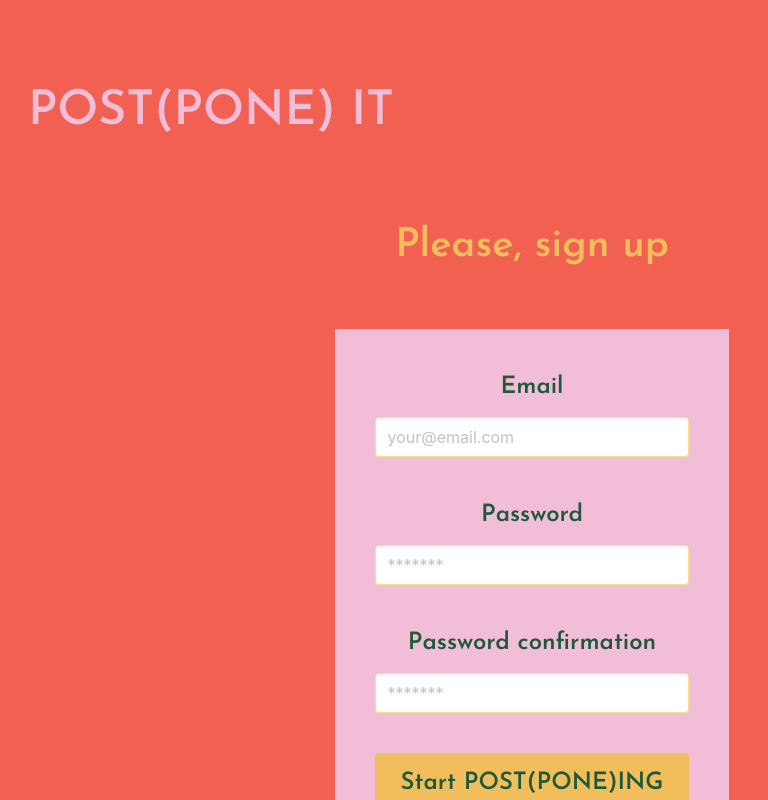
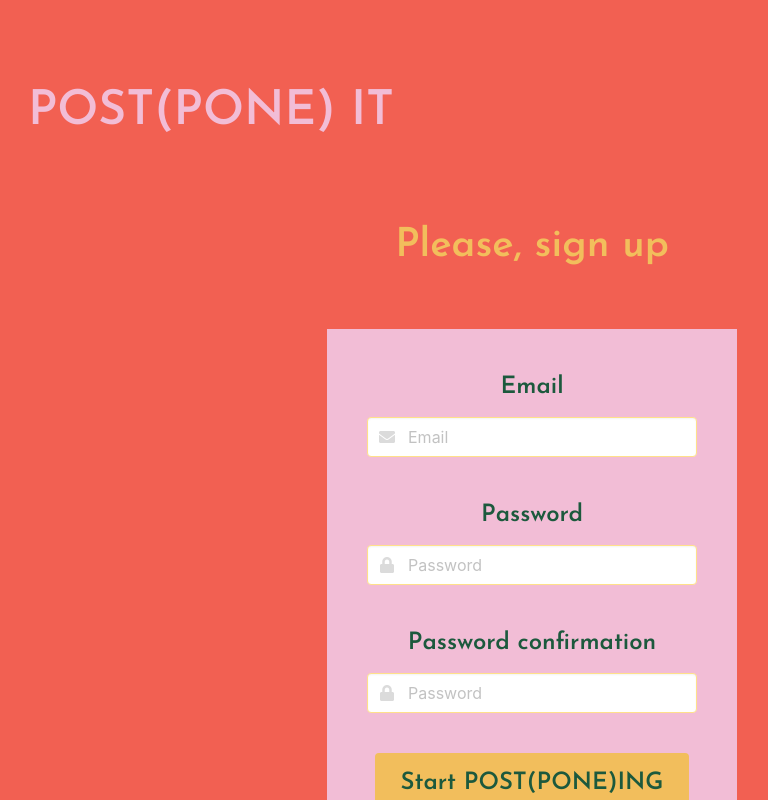
Before and after one commit to ainallamas/IronhackFinalProject, a Vue app: page /#/auth/login in a window 1280 px wide. Both pictures are taken after typing "name@example.com", "Sample123" into the empty fields and a click on the button "LOG IN". Shown: the top 800 px of the page, without its empty margins (108-876 px from the left). Built offline with nearby package versions, Linux system fonts and the light colour scheme; no server answers.

Commit message:
login and register modif

```diff
--- a/src/components/DeleteConfirmation.vue
+++ b/src/components/DeleteConfirmation.vue
@@ -23,7 +23,6 @@
 
 
 <script setup>
-
 import {defineEmits} from 'vue';
 
 const emits = defineEmits (['accept', 'cancel']);
@@ -35,7 +34,6 @@ const delTask = () => {
 const delModal = () => {
     emits('cancel')
 };
-
 
 </script>
 
--- a/src/components/FooterSignature.vue
+++ b/src/components/FooterSignature.vue
@@ -20,7 +20,6 @@
 
 
 <style scoped>
-
 @import url('https://fonts.googleapis.com/css2?family=Josefin+Sans:wght@400;600&display=swap');
 
 footer {
--- a/src/components/Login.vue
+++ b/src/components/Login.vue
@@ -12,15 +12,21 @@
     <form @submit.prevent="onSubmit">
         <div class="field">
             <label class="label is-size-4 has-text-weight-bold">Email</label>
-            <div class="control">
-            <input v-model="email" class="input is-warning" type="email" placeholder="your@email.com">
+            <div class="control has-icons-left has-icons-right">
+            <input v-model="email" class="input is-warning" type="email" placeholder="Email">
+            <span class="icon is-small is-left">
+                <i class="fas fa-envelope"></i>
+            </span>
             </div>
         </div>
         <div class="field">
             <label class="label is-size-4 has-text-weight-bold">Password</label>
-                <div class="control">
+            <div class="control has-icons-left has-icons-right">
                 <!-- Con el v-model almacenamos/vinculamos las variables al input que queramos -->
-                <input v-model="password" class="input is-warning" type="password" placeholder="*******">
+            <input v-model="password" class="input is-warning" type="password" placeholder="Password">
+            <span class="icon is-small is-left">
+                <i class="fas fa-lock"></i>
+            </span>
             </div>
         </div>
         <div class="field">
@@ -44,13 +50,11 @@
 </template>
 
 <script setup>
-
 import { ref } from 'vue'
 import { useAuthStore } from '../store/auth'
 import { useRouter } from 'vue-router'
 import { createClient } from '@supabase/supabase-js'
 import { storeToRefs } from 'pinia'
-
 
 const supabase = createClient(import.meta.env.VITE_SUPABASE_URL, import.meta.env.VITE_SUPABASE_KEY);
 const router = useRouter();
@@ -63,7 +67,7 @@ const password = ref ('');
 // Missatge alerta dels errors:
 const alerta = ref('');
 
-
+// Funció del login:
 const onSubmit = (async () => {
 try {
     await authStore.login(email.value, password.value);
@@ -83,7 +87,6 @@ catch (error) {
 </script>
 
 <style scoped>
-
 @import url('https://fonts.googleapis.com/css2?family=Josefin+Sans:wght@400;600&display=swap');
 
 label {
@@ -151,5 +154,4 @@ a:hover {
     color: #1C593D;
 }
 
-
 </style>
--- a/src/components/NavbarLogin.vue
+++ b/src/components/NavbarLogin.vue
@@ -14,14 +14,13 @@
 </nav>
 </div>
 
-
 </template>
 
 <script setup>
+
 </script>
 
 <style scoped>
-
 @import url('https://fonts.googleapis.com/css2?family=Josefin+Sans:wght@400;600&display=swap');
 
 .title {
--- a/src/components/Register.vue
+++ b/src/components/Register.vue
@@ -12,22 +12,30 @@
     <form @submit.prevent="onSubmit">
         <div class="field">
             <label class="label is-size-4 has-text-weight-bold">Email</label>
-            <div class="control">
-            <input v-model="email" class="input is-warning" type="email" placeholder="your@email.com">
+            <div class="control has-icons-left has-icons-right">
+            <input v-model="email" class="input is-warning" type="email" placeholder="Email">
+            <span class="icon is-small is-left">
+                <i class="fas fa-envelope"></i>
+            </span>
             </div>
         </div>
         <div class="field">
             <label class="label is-size-4 has-text-weight-bold">Password</label>
-            <div class="control">
+            <div class="control has-icons-left has-icons-right">
                 <!-- Con el v-model almacenamos/vinculamos las variables al input que queramos -->
-            <input v-model="password" class="input  is-warning" type="password" placeholder="*******">
+            <input v-model="password" class="input  is-warning" type="password" placeholder="Password">
+            <span class="icon is-small is-left">
+                <i class="fas fa-lock"></i>
+            </span>
             </div>
         </div>
         <div class="field">
             <label class="label is-size-4 has-text-weight-bold">Password confirmation</label>
-            <div class="control">
-                <!-- Con el v-model almacenamos/vinculamos las variables al input que queramos -->
-            <input v-model="passwordConfirmation" class="input is-warning" type="password" placeholder="*******">
+            <div class="control has-icons-left has-icons-right">
+            <input v-model="passwordConfirmation" class="input is-warning" type="password" placeholder="Password">
+            <span class="icon is-small is-left">
+                <i class="fas fa-lock"></i>
+            </span>
             </div>
         </div>
         <div class="field">
@@ -88,7 +96,6 @@ catch (error) {
 </script>
 
 <style scoped>
-
 @import url('https://fonts.googleapis.com/css2?family=Josefin+Sans:wght@400;600&display=swap');
 
 label {
--- a/src/views/Auth.vue
+++ b/src/views/Auth.vue
@@ -1,7 +1,6 @@
 <template>
 <div class="section">
     <div class="container">
-
 <NavbarLogin />
 
 <router-view></router-view>
--- a/src/views/Home.vue
+++ b/src/views/Home.vue
@@ -56,12 +56,9 @@ const tasks = computed(() => {
     return taskStore.task.filter(task => task.isCreated == false)
 })
 
-
 const filtered = ref('all');
 
-
-
-
+// Perquè aparegui el dashboard de les tasques:
 taskStore.getTasks();
 
 
```
Also changed, not shown: src/App.vue (+0 -12 lines), src/components/Navbar.vue (+0 -7 lines), src/components/NewTask.vue (+0 -13 lines), src/components/TaskCard.vue (+0 -9 lines), 19 other files (tests, documents, lock files or other folders). Lines whose indentation alone changed are shown as unchanged.
